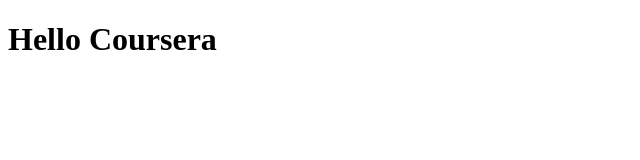
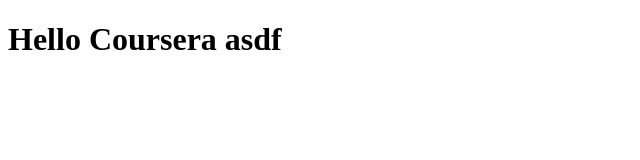
Before and after one commit to KVWursthorn/coursera-kvw, a plain HTML site: page index.html in a window 1280 px wide. Shown: the whole page, without its empty margins (0-640 px from the left). Drawn offline with Linux system fonts and the light colour scheme.

Commit message:
Update Module-2-CSS

```diff
--- a/index.html
+++ b/index.html
@@ -1,9 +1,9 @@
 <!DOCTYPE html>
 <html>
 <head>
-	<title>Hello Coursera</title>
+	<title>Hello Coursera!</title>
 </head>
 <body>
-	<h1>Hello Coursera</h1>
+	<h1>Hello Coursera asdf</h1>
 </body>
 </html>
```
Also changed, not shown: 2 other files.
